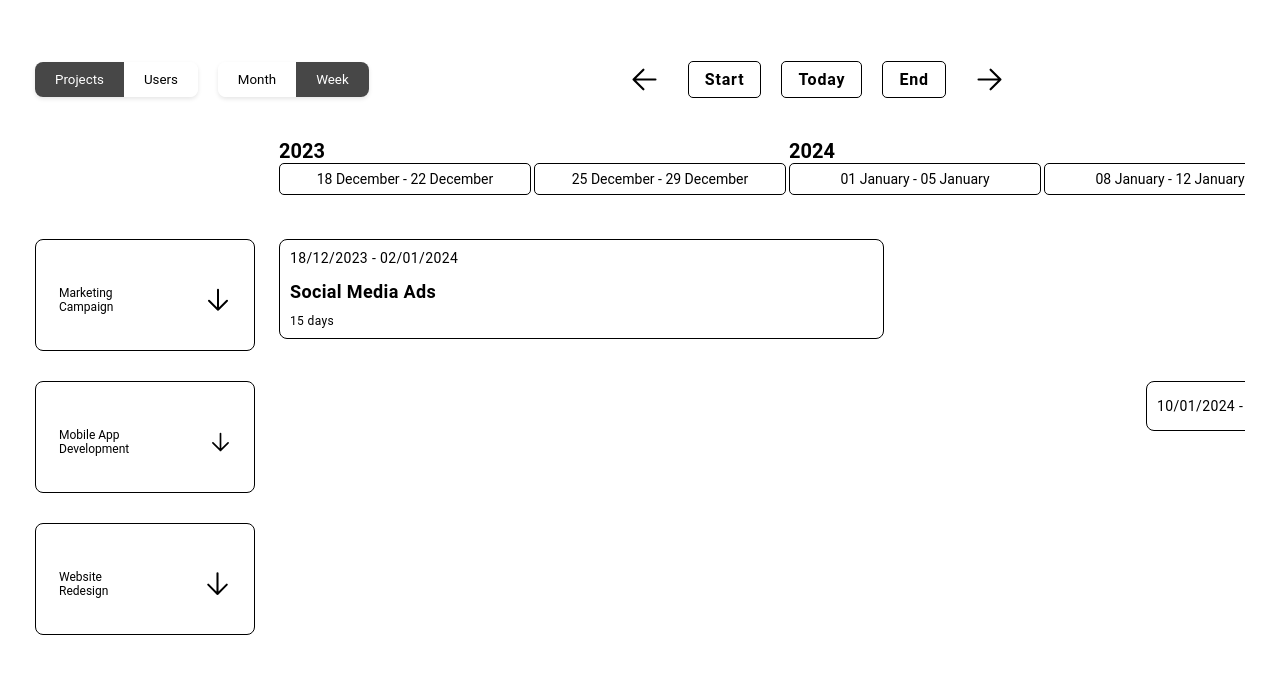
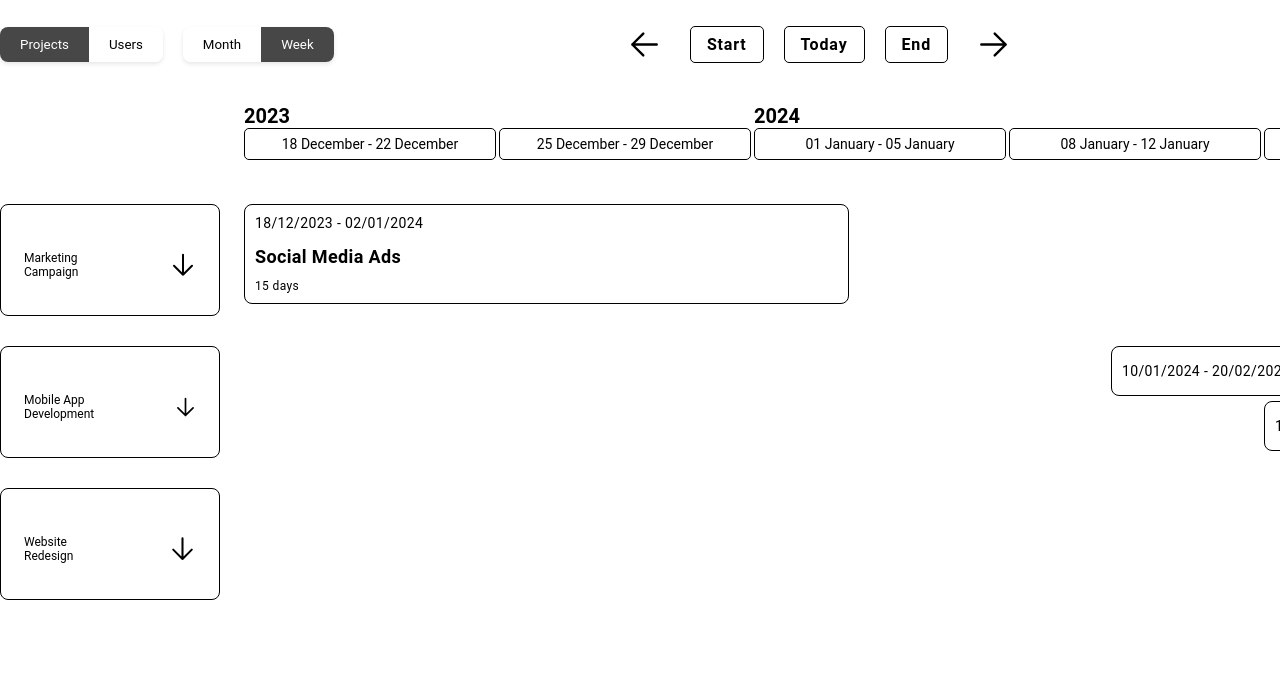
Before and after one commit to nathanszig/react-gantt, a React (Vite) app: page / in a window 1280 px wide. Shown: the top 674 px of the page. Built offline with nearby package versions, Linux system fonts and the light colour scheme.

Commit message:
feat: remove padding of gantt container

```diff
--- a/src/styles/gantt.scss
+++ b/src/styles/gantt.scss
@@ -1,5 +1,4 @@
 .gantt-container {
-    padding: 35px;
     position: relative;
     overflow: hidden;
     cursor: default;
```
